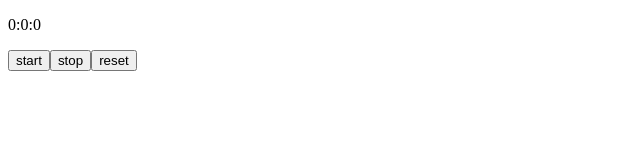
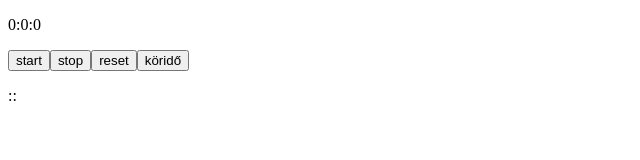
Before and after one commit to Gabi679/zerotoherofinal, an Angular app: page /stopper in a window 1280 px wide. Shown: the top 160 px of the page, without its empty margins (0-640 px from the left). Built offline with nearby package versions, Linux system fonts and the light colour scheme.

Commit message:
4. feladat

```diff
--- a/src/app/stopper/stopper.component.html
+++ b/src/app/stopper/stopper.component.html
@@ -2,3 +2,6 @@
 <button (click)="start()">start</button>
 <button (click)="stop()">stop</button>
 <button (click)="reset()">reset</button>
+<button (click)="add()">köridő</button>
+
+<p *ngFor="let time of times">{{time.hour}}:{{time.minute}}:{{time.second}}</p>
--- a/src/app/stopper/stopper.component.ts
+++ b/src/app/stopper/stopper.component.ts
@@ -13,6 +13,12 @@ export class StopperComponent implements OnInit {
    minute=0;
    hour=0;
    id;
+   lastSecond=0;
+   lastMinute=0;
+   lastHour=0;
+   times = [{
+
+   }]
   ngOnInit() {
 
 
@@ -50,4 +56,17 @@ export class StopperComponent implements OnInit {
     this.second=0;
   }
 
+  add(){
+    this.times.push(
+      {
+        second: this.second-this.lastSecond,
+        minute: this.minute-this.lastMinute,
+        hour: this.hour-this.lastMinute,
+      }
+    )
+    this.lastHour=this.hour;
+    this.lastMinute=this.minute;
+    this.lastSecond=this.second;
+  }
+
 }
```
